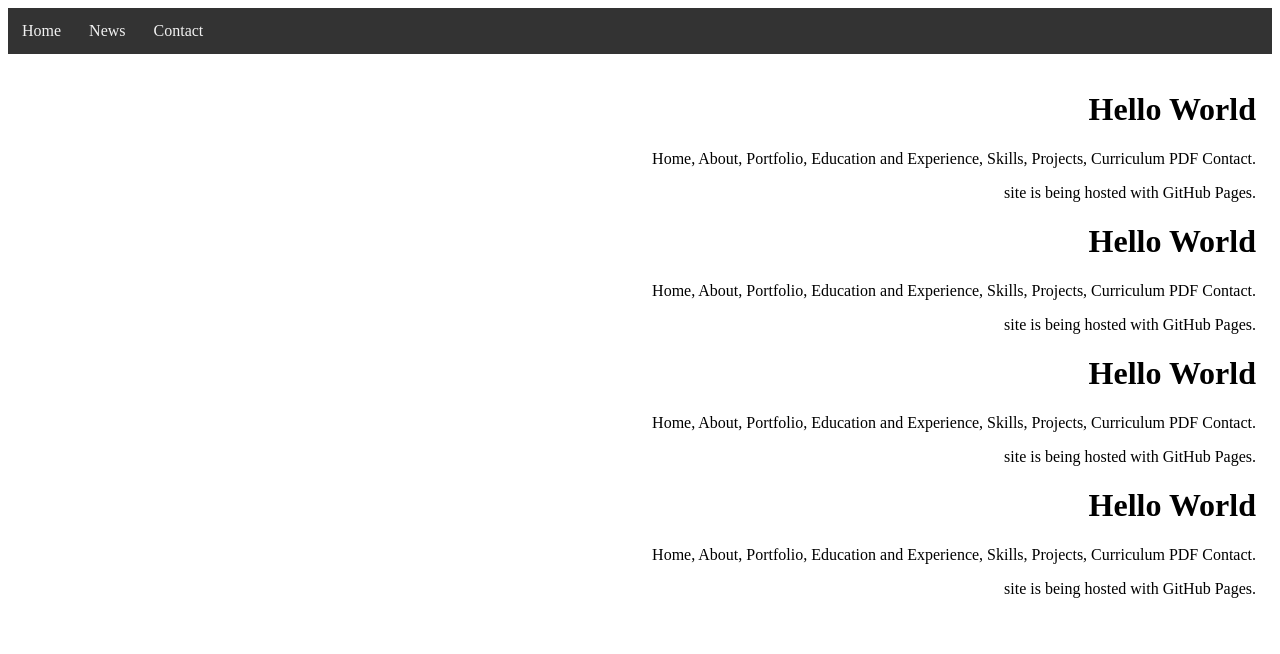
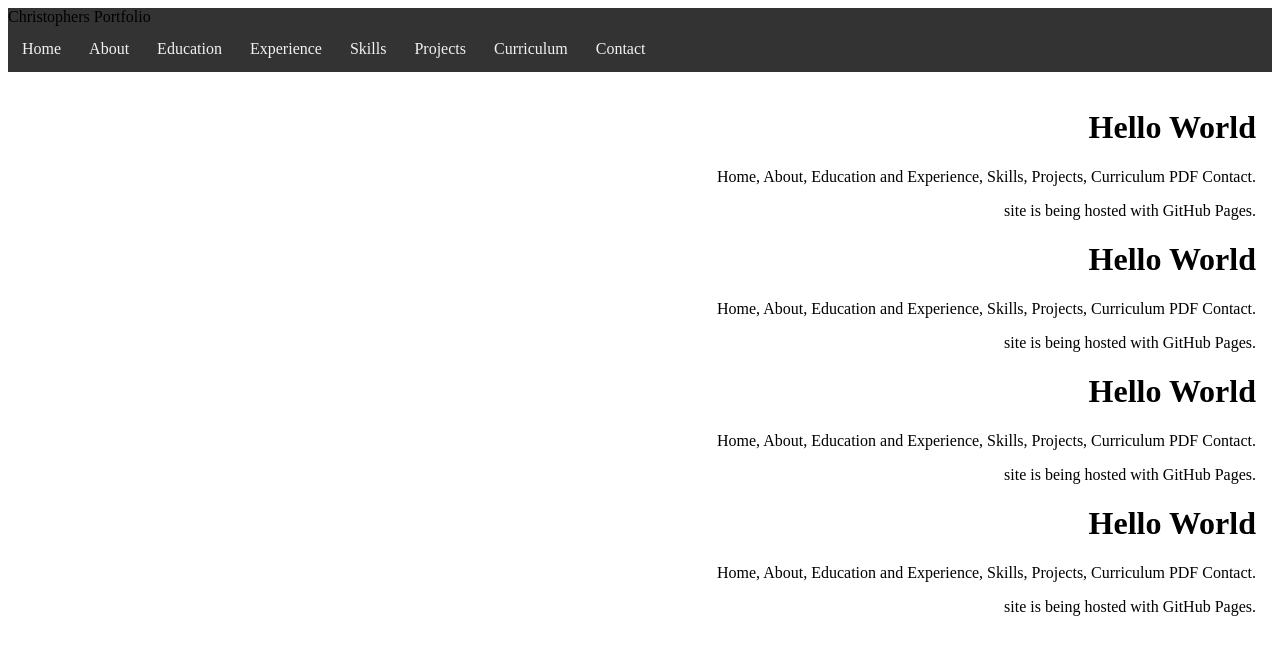
Before and after one commit to ctorress0801/ctorress0801.github.io, a plain HTML site: page index.html in a window 1280 px wide. Drawn offline with Linux system fonts and the light colour scheme.

Commit message:
Sticky Menu

```diff
--- a/index.html
+++ b/index.html
@@ -20,23 +20,37 @@
 
     <body>
         <div id="navbar">
-            <a href="#home">Home</a>
-            <a href="#news">News</a>
-            <a href="#contact">Contact</a>
+            <div id="name">
+                Christophers Portfolio
+            </div>
+            <div id="lg-menu">
+                <a href="#home">Home</a>
+                <a href="#news">About</a>
+                <a href="#education">Education</a>
+                <a href="#experience">Experience</a>
+                <a href="#skills">Skills</a>
+                <a href="#projects">Projects</a>
+                <a href="#curriculum">Curriculum</a>
+                <a href="#contact">Contact</a>
+            </div>
+
+            <div id="bt-menu">
+
+            </div>
         </div>
 
         <div class="content">
             <h1>Hello World</h1>
-            <p>Home, About, Portfolio, Education and Experience, Skills, Projects, Curriculum PDF Contact. </p>
+            <p>Home, About, Education and Experience, Skills, Projects, Curriculum PDF Contact. </p>
             <p> site is being hosted with GitHub Pages.</p>
             <h1>Hello World</h1>
-            <p>Home, About, Portfolio, Education and Experience, Skills, Projects, Curriculum PDF Contact. </p>
+            <p>Home, About, Education and Experience, Skills, Projects, Curriculum PDF Contact. </p>
             <p> site is being hosted with GitHub Pages.</p>
             <h1>Hello World</h1>
-            <p>Home, About, Portfolio, Education and Experience, Skills, Projects, Curriculum PDF Contact. </p>
+            <p>Home, About, Education and Experience, Skills, Projects, Curriculum PDF Contact. </p>
             <p> site is being hosted with GitHub Pages.</p>
             <h1>Hello World</h1>
-            <p>Home, About, Portfolio, Education and Experience, Skills, Projects, Curriculum PDF Contact. </p>
+            <p>Home, About, Education and Experience, Skills, Projects, Curriculum PDF Contact. </p>
             <p> site is being hosted with GitHub Pages.</p>
         </div>
 
@@ -49,19 +63,6 @@
         </div>
 
         <!-- Main Script -->
-        <script>
-                window.onscroll = function() {myFunction()};
-
-                var navbar = document.getElementById("navbar");
-                var sticky = navbar.offsetTop;
-
-                function myFunction() {
-                  if (window.pageYOffset >= sticky) {
-                    navbar.classList.add("sticky")
-                  } else {
-                    navbar.classList.remove("sticky");
-                  }
-                }
-                </script>
+        <script type="text/javascript" src="js/script.js"></script>
     </body>
 </html>
--- a/js/script.js
+++ b/js/script.js
@@ -1,14 +1,15 @@
-// When the user scrolls the page, execute myFunction
-window.onscroll = function() {sticky()};
-// Get the navbar
+// Sticky Menu
+window.onscroll = function() {myFunction()};
+
 var navbar = document.getElementById("navbar");
-// Get the offset position of the navbar
 var sticky = navbar.offsetTop;
-// Add the sticky class to the navbar when you reach its scroll position. Remove "sticky" when you leave the scroll position
-function sticky() {
-    if (window.pageYOffset >= sticky) {
-      navbar.classList.add("sticky")
-    } else {
-      navbar.classList.remove("sticky");
-    }
+
+function myFunction() {
+  if (window.pageYOffset >= sticky) {
+    navbar.classList.add("sticky")
+  } else {
+    navbar.classList.remove("sticky");
   }
+}
+
+//Collapsible Mtnu Button
```
Also changed, not shown: css/style.css (+15 -3 lines).
